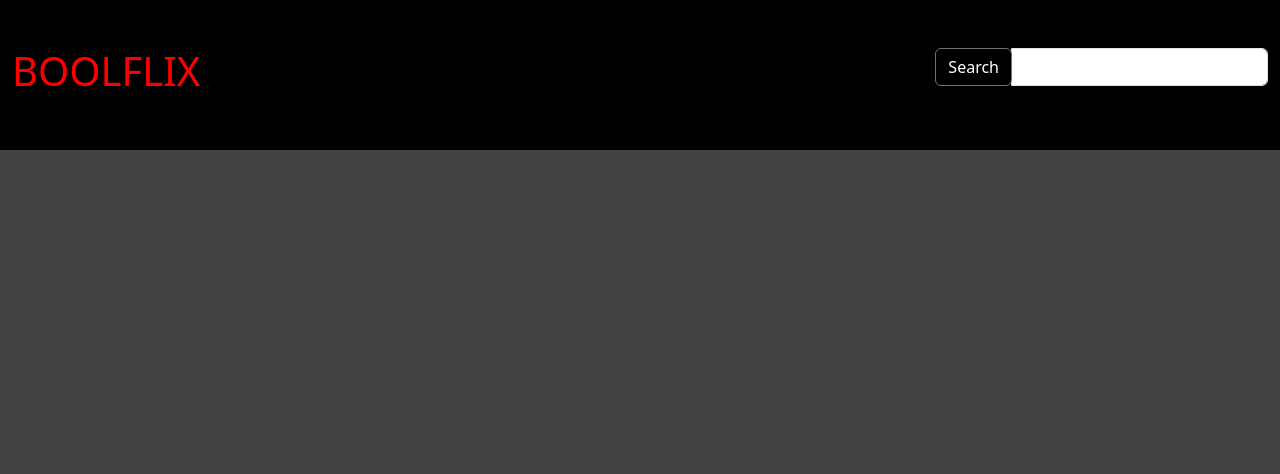
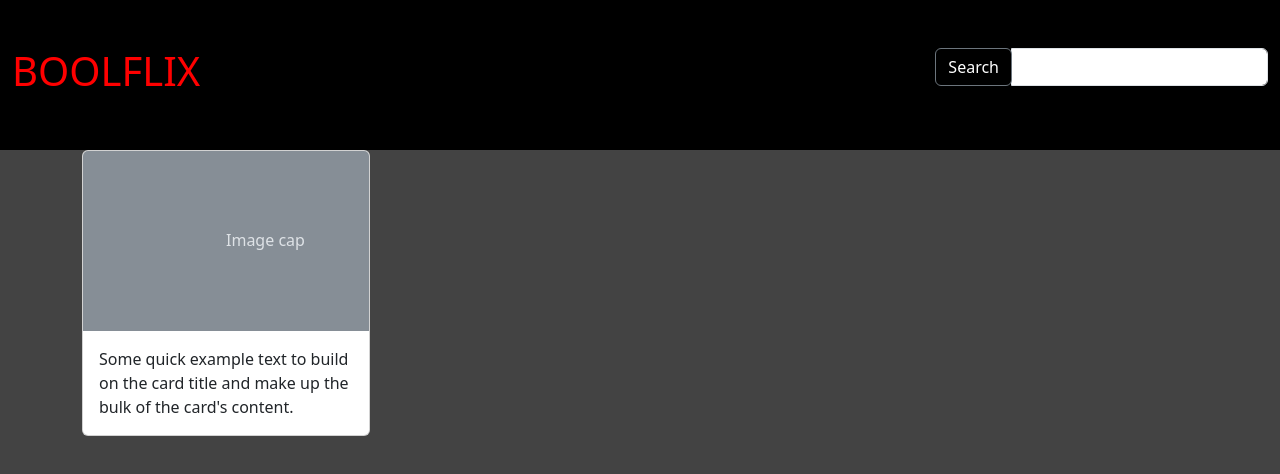
Before and after one commit to SilvioGiacomelli/vite-boolflix, a Vue app: page / in a window 1280 px wide. Shown: the top 474 px of the page. Built offline with nearby package versions, Linux system fonts and the light colour scheme.

Commit message:
[Inserita singola Card]

```diff
--- a/src/components/Main.vue
+++ b/src/components/Main.vue
@@ -14,7 +14,9 @@
 </script>
 <template>
   <main>
-
+    <div class="container">
+      <Card/>
+    </div>
   </main>
 </template>
 
--- a/src/components/partials/Card.vue
+++ b/src/components/partials/Card.vue
@@ -1,14 +1,19 @@
-<template>
-  <div>
-
-  </div>
-</template>
-
 <script>
   export default {
 
   }
 </script>
+<template>
+  <div>
+    <div class="card" style="width: 18rem;">
+      <svg class="bd-placeholder-img card-img-top" width="100%" height="180" xmlns="http://www.w3.org/2000/svg" role="img" aria-label="Placeholder: Image cap" preserveAspectRatio="xMidYMid slice" focusable="false"><title>Placeholder</title><rect width="100%" height="100%" fill="#868e96"></rect><text x="50%" y="50%" fill="#dee2e6" dy=".3em">Image cap</text></svg>
+      <div class="card-body">
+        <p class="card-text">Some quick example text to build on the card title and make up the bulk of the card's content.</p>
+      </div>
+    </div>
+  </div>
+</template>
+
 
 <style lang="scss" scoped>
 
```
